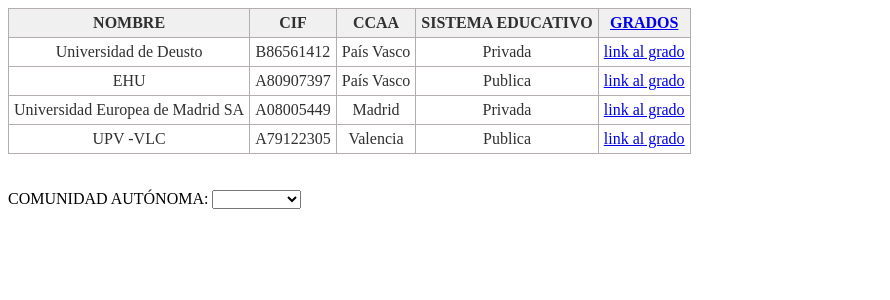
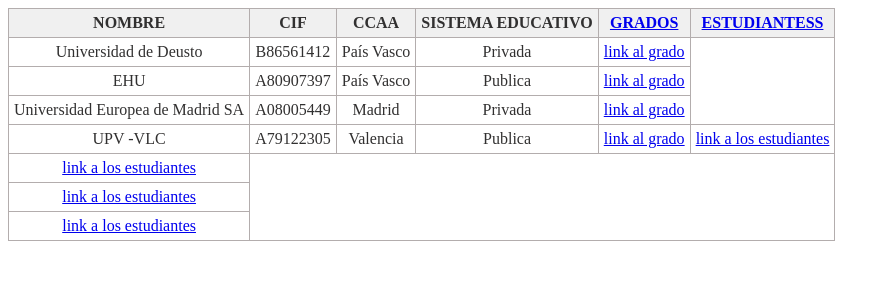
Before and after one commit to CristinaAlonsoAstigarraga/UniversidadesIWeb, a Django app: page /myapp/universidades/listadouniversidades/ in a window 1280 px wide. Shown: the top 300 px of the page, without its empty margins (0-890 px from the left). Run offline with Django 4.2, Linux system fonts and the light colour scheme; data comes from the database, SQL or seed files in the repository; both versions use the stored data as it was after the commit.

Commit message:
Link estudiantes

```diff
--- a/myapp/models.py
+++ b/myapp/models.py
@@ -18,12 +18,18 @@
     cod = models.CharField(max_length=12)
     duracion = models.IntegerField(default=4)
 
+    def __str__(self):
+        return self.nombre
+
 
 class Asignatura(models.Model):
     grados = models.ForeignKey(Grado, on_delete=models.CASCADE) #Asiganturas que se ofrecen en cada grado
     nombre = models.CharField(max_length=50)
     cod = models.CharField(max_length=12)
     creditos = models.IntegerField(default=6)
+
+    def __str__(self):
+        return self.nombre
 
 class Estudiante(models.Model):
     universidad = models.ForeignKey(Universidad, on_delete=models.CASCADE)
@@ -33,3 +39,6 @@
     # Es posible indicar un valor por defecto mediante 'default'
     grado = models.ForeignKey(Grado, on_delete=models.CASCADE)
     fechaInicio = models.DateField()
+
+    def __str__(self):
+        return self.nombre
--- a/myapp/templates/estudiantes.html
+++ b/myapp/templates/estudiantes.html
@@ -15,7 +15,7 @@
                 <th>DNI</th>
                 <th>FECHA NACIMIENTO</th>
                 <th>FECHA INICIO</th>
-                <th><a href="grados.html" target="_blank">GRADO</a><br></th>
+                <th>GRADO<br></th>
             </tr>
         </thead>
         <tbody>
@@ -28,7 +28,7 @@
                         <td>{{ estudiante.dni }}</td>
                         <td>{{ estudiante.fecha_nacimiento }}</td>
                         <td>{{ estudiante.fechaInicio }}</td>
-
+                        <td>{{ estudiante.grado }}</td>
                     </tr>
                 {% endfor %}
             {% endif %}
--- a/myapp/templates/universidades.html
+++ b/myapp/templates/universidades.html
@@ -18,6 +18,7 @@
                 <th>CCAA</th>
                 <th>SISTEMA EDUCATIVO</th>
                 <th><a href="grados.html" target="_blank">GRADOS</a><br></th>
+                <th><a href="estudiantes.html" target="_blank">ESTUDIANTESS</a><br></th>
             </tr>
         </thead>
         <tbody>
@@ -27,6 +28,7 @@
             <!-- Si existen universidades, se mete en el for, que mete cada registro en la tabla -->
             {% if listaTotal %}
                 {% for tuplaUniGrado in listaTotal %}
+
                             <tr>
                                 <td>{{ tuplaUniGrado.0.nombre }}</td>
                                 <!-- Estaría bien poder hacer click en cada nombre y que te lleve a la info de esa universidad en concreto. -->
@@ -34,11 +36,12 @@
                                 <td>{{ tuplaUniGrado.0.ccaa }}</td>
                                 <td>{{ tuplaUniGrado.0.sistemaEducativo }}</td>
                                 <td><a href='/myapp/universidades/grados/{{ tuplaUniGrado.0.nombre }}/' > link al grado </a></td>
-
-
+                {% endfor %}
+            {% endif %}
+                {% for tuplaUniEstudiante in listaTotal %}
+                        <td><a href='/myapp/universidades/estudiantes/{{ tuplaUniEstudiante.0.nombre }}/' > link a los estudiantes </a></td>
                     </tr>
                 {% endfor %}
-            {% endif %}
 
 
         </tbody>
@@ -69,16 +72,6 @@
     <br>
     <br>
 
-    <div class="form-group">
-        <label for="Comunidad autónoma">COMUNIDAD AUTÓNOMA:</label>
-        <select name="CCAA" id="ccaa" data-placeholder="- Seleccione la comunidad autónoma -"
-            class="form-control chosenCcaa" onchange="change(this.id, 'ccaa')"
-            value="%= typeof ccaa != 'undefined' ? Ccaa : '' %>">
-            <option value=""></option>
-            <option value="País Vasco">País Vasco</option>
-            <option value="Madrid">Madrid</option>
-        </select>
-    </div>
 </body>
 
 </html>
--- a/myapp/urls.py
+++ b/myapp/urls.py
@@ -35,7 +35,9 @@
     # /myapp/universidades/listadoestudiantes/
     path('universidades/listadouniversidades/estudiantes.html', views.listado_estudiantes, name='listado_estudiantes'),
 
-    path('universidades/grados/<str:nombreUniversidad>/', views.gradosUniversidad, name='gradosUniversidad')
+    path('universidades/grados/<str:nombreUniversidad>/', views.gradosUniversidad, name='gradosUniversidad'),
+
+    path('universidades/estudiantes/<str:nombreUniversidad>/', views.estudiantesUniversidad, name='estudiantesUniversidad')
 ]
 
 
--- a/myapp/views.py
+++ b/myapp/views.py
@@ -40,6 +40,26 @@
     clave = {'listaTotal': listaTotalUniversidad}
     return render(request, 'universidades.html', clave)
 
+def listado_unis2(request):
+
+    listaTotalUniversidad = []  ##la posicion 0 va a ser la universidad y todos sus grados
+    universidad = Universidad.objects.all()   #Cogemos todas las unis de la clase Universidad
+    listaEstudiantes = []
+    for u in universidad:
+        estudiantes = Estudiante.objects.filter(universidad = u)
+        for e in estudiantes:
+            listaEstudiantes.append(e)
+
+    ##llegados a este punto tengo todas las universidades y todos los grados de cada una, pero separados
+
+    for i in range(0, len(universidad)):
+        tupla = (universidad[i], listaEstudiantes[i])
+        listaTotalUniversidad.append(tupla)
+
+
+    clave = {'listaTotal': listaTotalUniversidad}
+    return render(request, 'universidades.html', clave)
+
 def listado_grados(request):
     grado = Grado.objects.all()
     clave = {'grados': grado}
@@ -67,6 +87,13 @@
     return render(request, 'grados_uni.html', clave)
 
 
+def estudiantesUniversidad(request, nombreUniversidad):
+    universidad = Universidad.objects.get(nombre = nombreUniversidad)
+    estudiantes = Estudiante.objects.filter(universidad = universidad)
+    clave2 = {'estudiantes': estudiantes}
+    return render(request, 'estudiantes.html', clave2)
+
+
 
 
 # def obtenerNumEstudiantes(request, nombre):
```
Also changed, not shown: db.sqlite3. Lines whose indentation alone changed are shown as unchanged.
